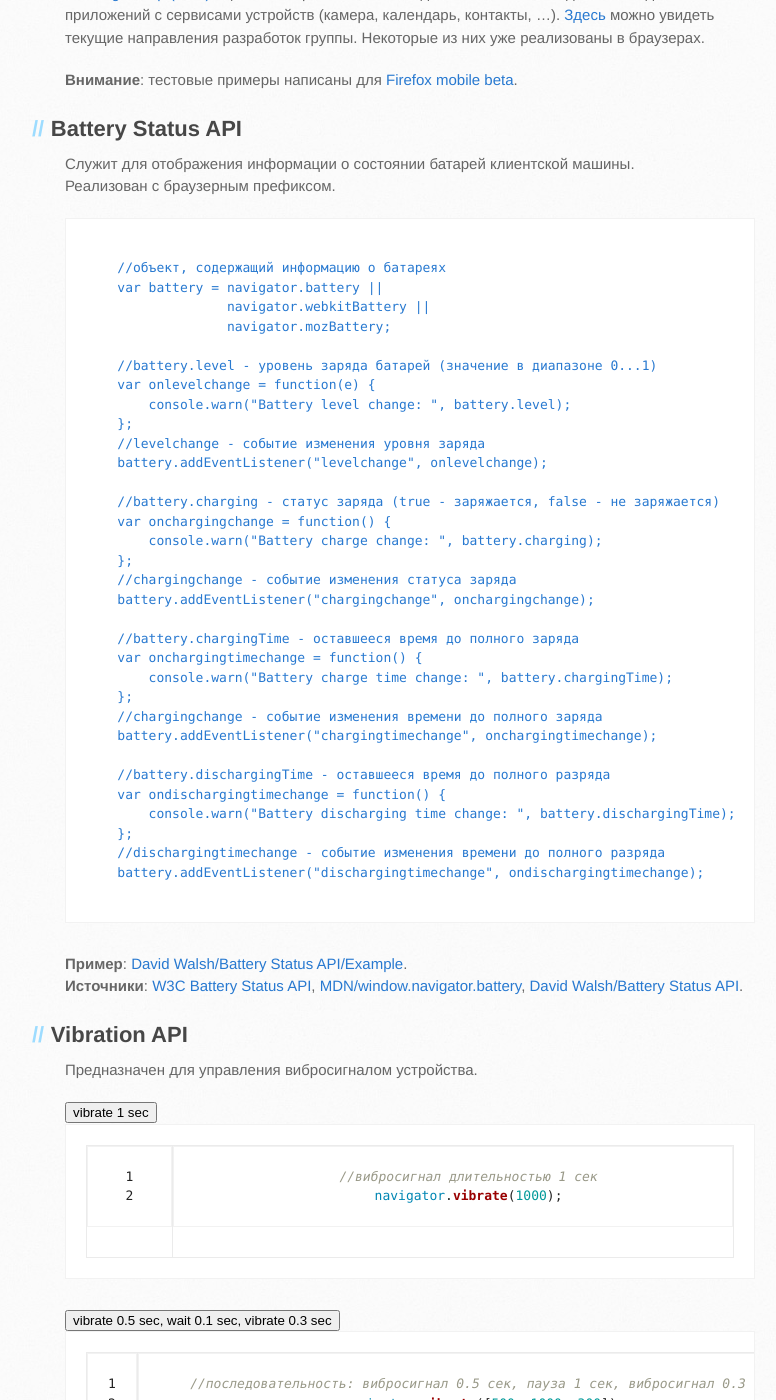
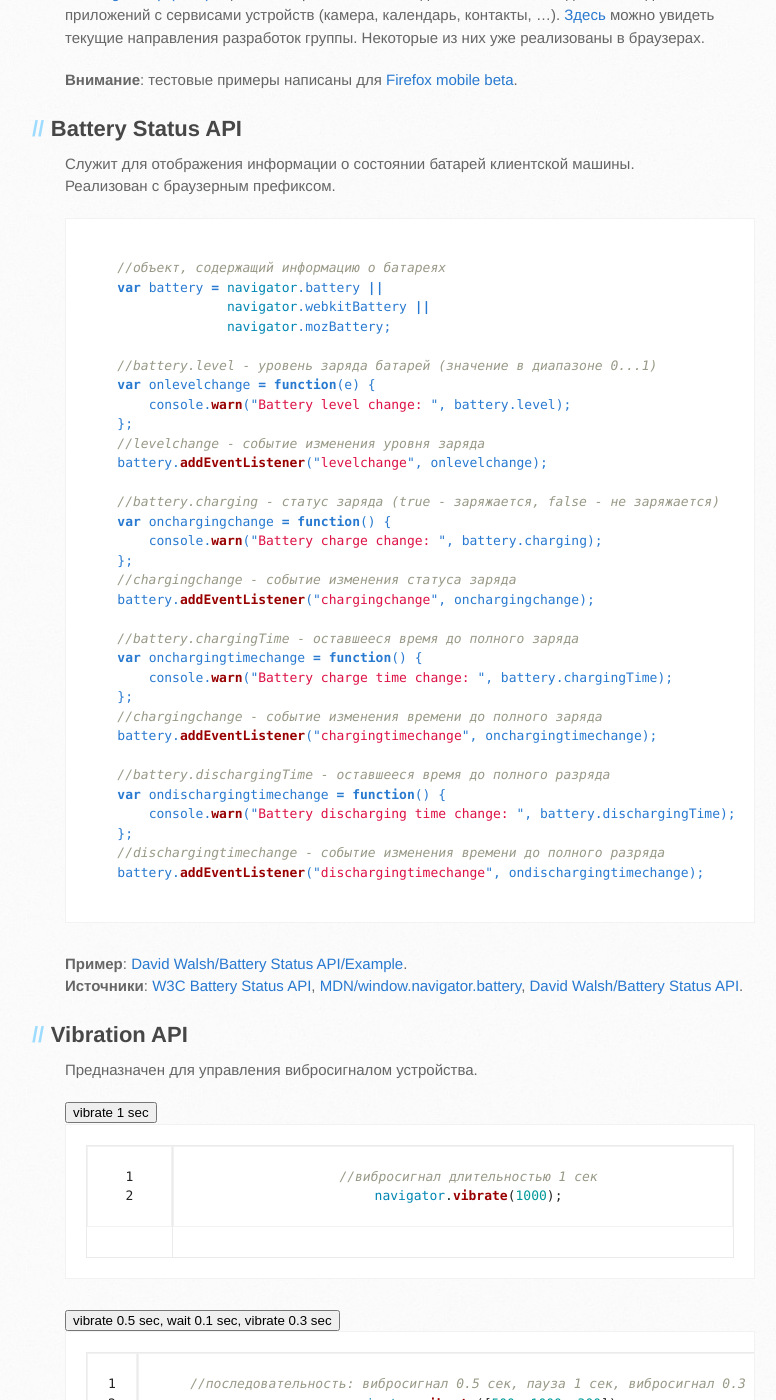
Before and after one commit to sergeymakoveev/sergeymakoveev.github.com, a Jekyll site: the page built from _posts/2013-01-16-frontend-trends.md, in a window 1280 px wide and 1400 px high, scrolled down 1742 px. Shown: the whole window, without its empty margins (105-881 px from the left). Built offline with Jekyll 4.4.1, drawn with Linux system fonts in a browser that asks for light colours; nearby versions of some CDN libraries; some web fonts are replaced; Markdown is read by kramdown in place of the engine named in the settings.

Commit message:
[edit] _posts/2013-01-16-frontend-trends.md

````diff
--- a/_posts/2013-01-16-frontend-trends.md
+++ b/_posts/2013-01-16-frontend-trends.md
@@ -55,7 +55,7 @@ tags: [js, api, js api, frontend, html, interface, mdn, mozilla, w3c]
 Служит для отображения информации о состоянии батарей клиентской машины.
 Реализован с браузерным префиксом.
 
-``` .js
+```js
 
     //объект, содержащий информацию о батареях
     var battery = navigator.battery ||
````
